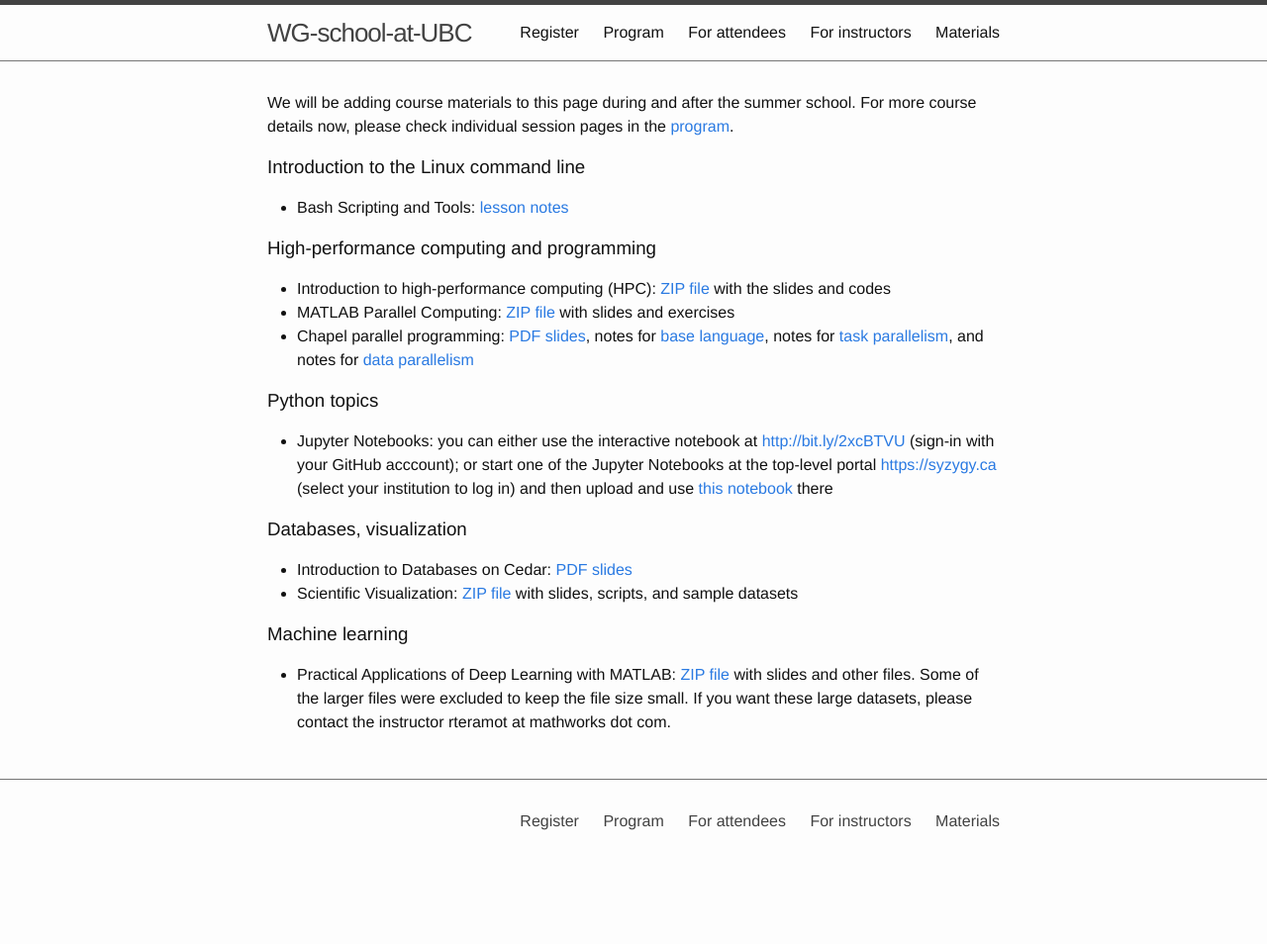
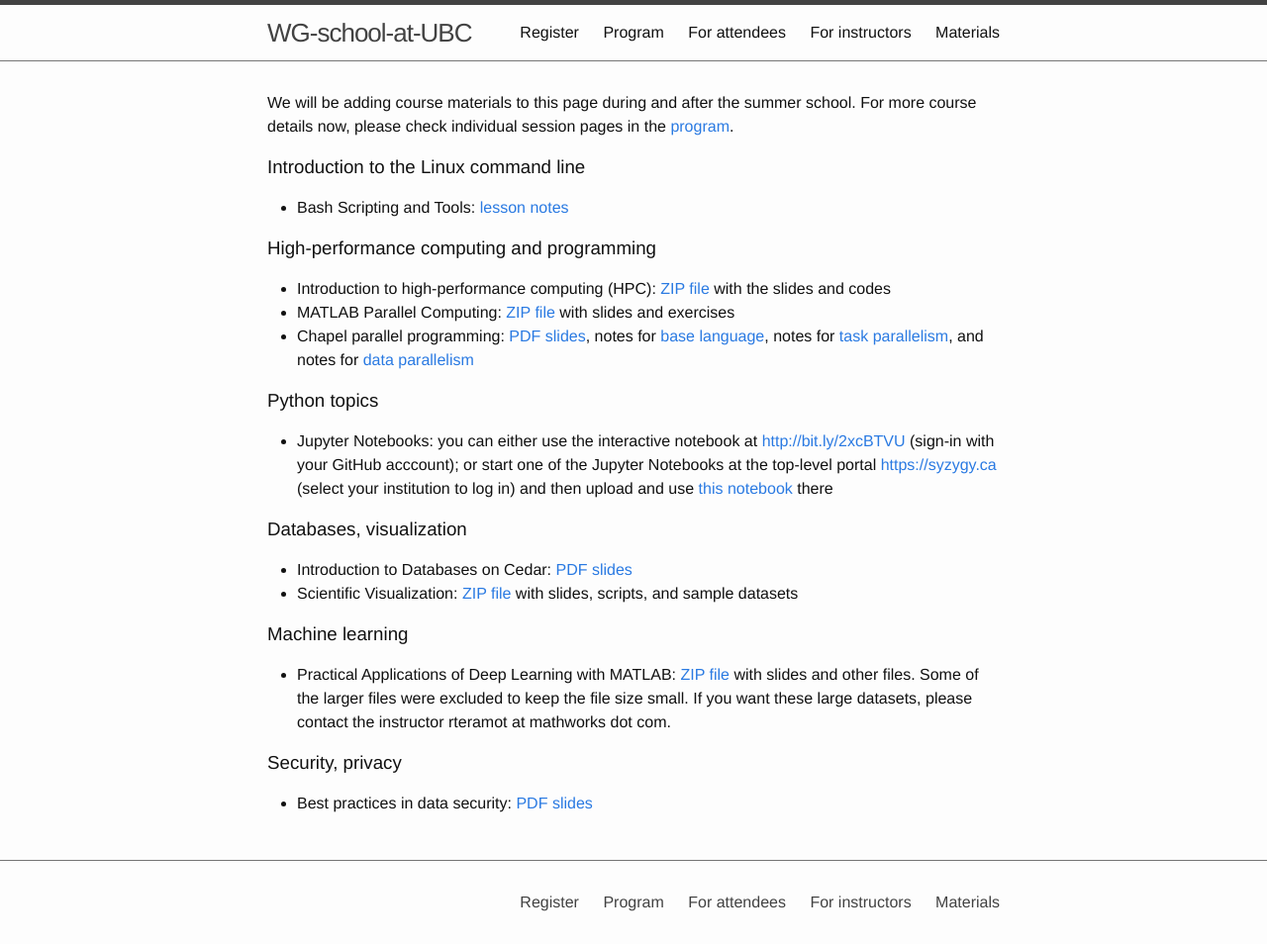
Before and after one commit to WestGrid/ubcSummerSchool2019, a Jekyll site: the page built from 4-materials.md, in a window 1280 px wide. Shown: the whole page at 99% size. Built offline with Jekyll 4.4.1, drawn with Linux system fonts in a browser that asks for light colours; before the commit the page ends 900 px from its top, so only the background shows below that.

Commit message:
added materials/security20190625.pdf

```diff
--- a/4-materials.md
+++ b/4-materials.md
@@ -37,3 +37,7 @@ details now, please check individual session pages in the [program]({{ site.base
   [ZIP file](https://owncloud.westgrid.ca/index.php/s/JUrvwg6bABk1Fyu/download) with slides and other
   files. Some of the larger files were excluded to keep the file size small. If you want these large
   datasets, please contact the instructor rteramot at mathworks dot com.
+
+### Security, privacy
+
+- Best practices in data security: [PDF slides]({{ site.baseurl }}/materials/security20190625.pdf)
```
Also changed, not shown: 1 other file.
